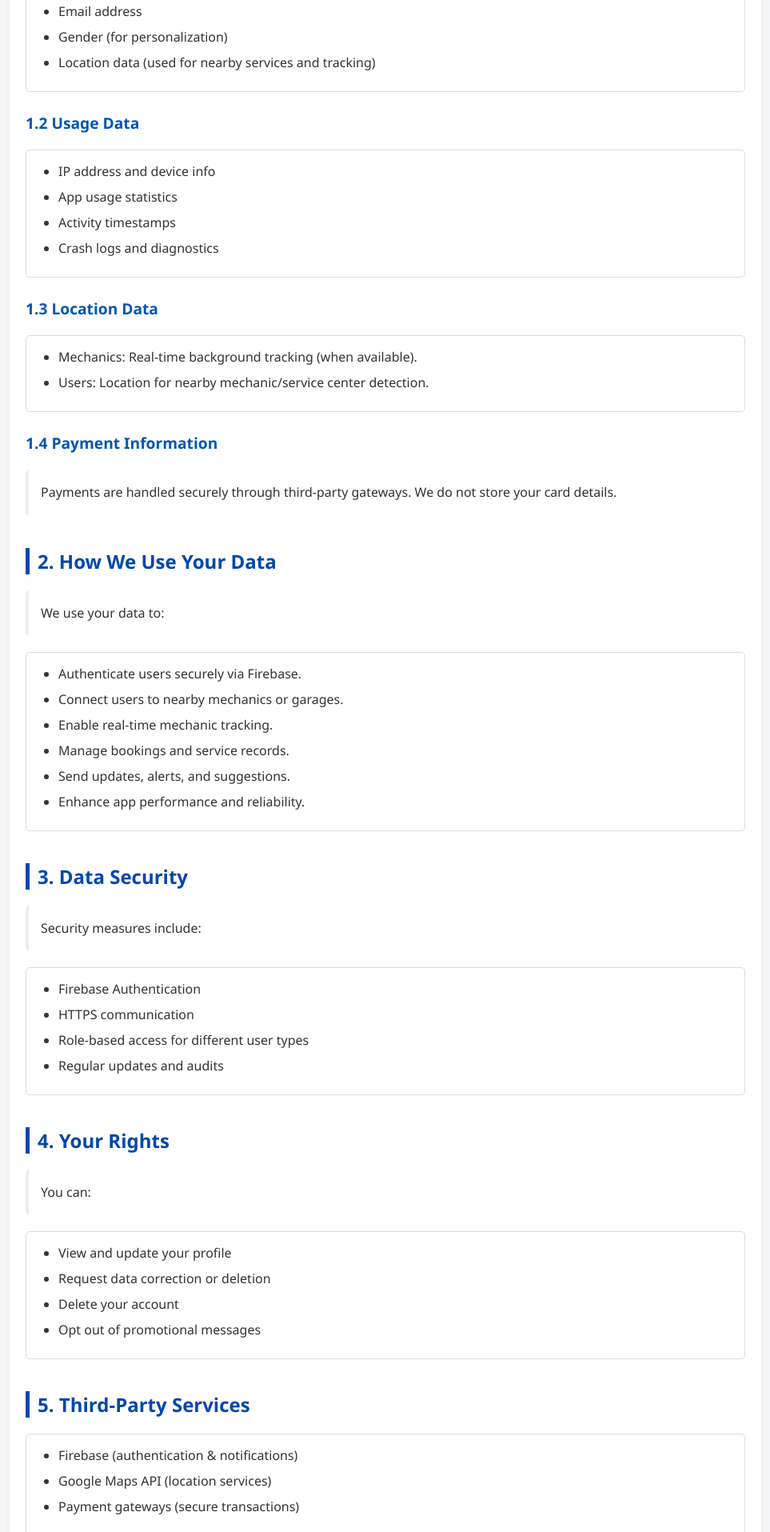
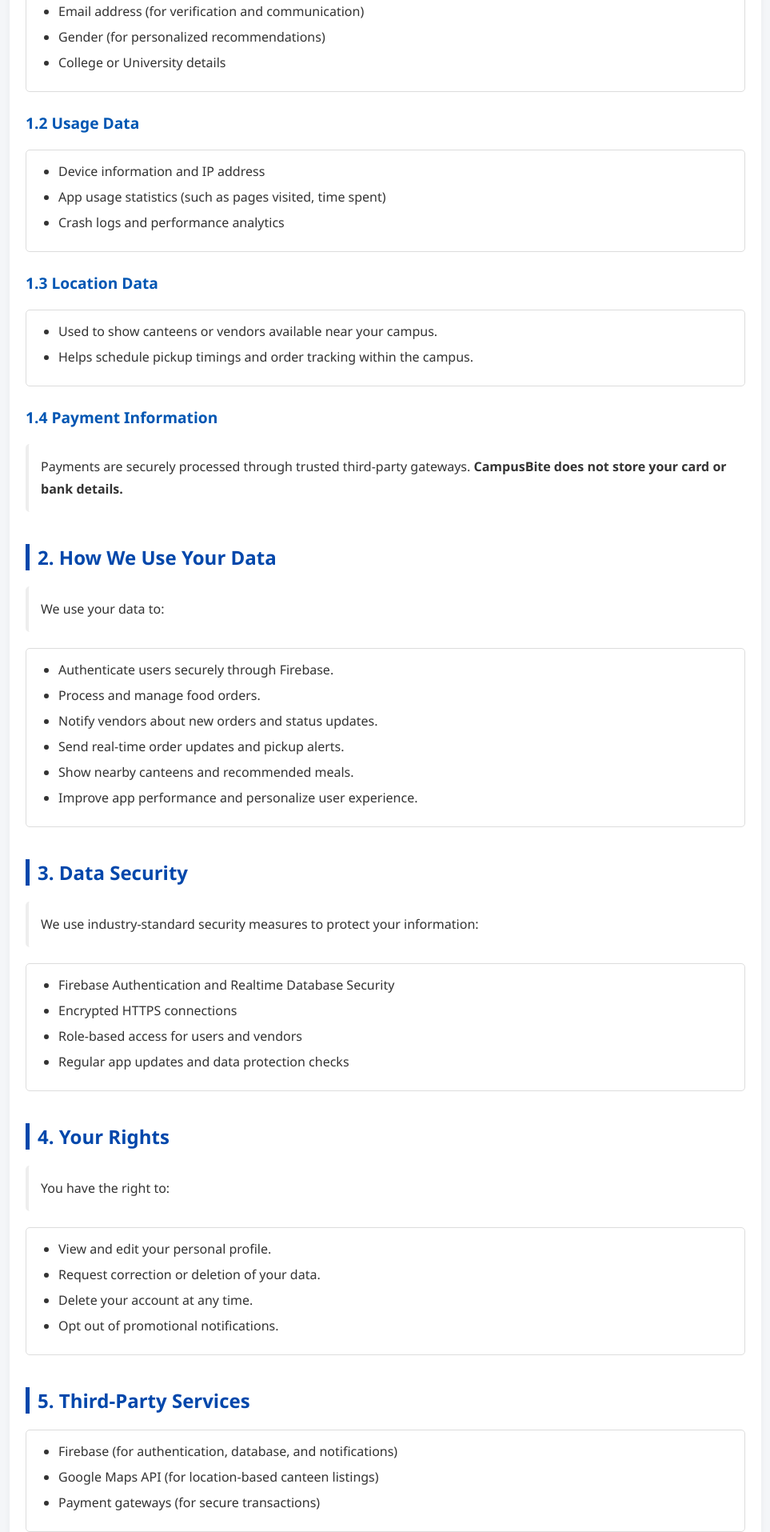
Before and after one commit to aditi240705/CampusBites-private-policy, a plain HTML site: page index.html in a window 1280 px wide. Shown: the part 885-2800 px from the top of the page at 80% size, without its empty margins (158-1121 px from the left). Drawn offline with Linux system fonts and the light colour scheme.

Commit message:
Update index.html

```diff
--- a/index.html
+++ b/index.html
@@ -127,94 +127,100 @@
         <h1>Privacy Policy - CampusBite</h1>
         <p><strong>Last updated:</strong> March 2025</p>
         <p>
-              Welcome to <strong>CampusBite</strong>, your university food app. Your privacy is important to us, and we are committed to protecting your personal information.
+            Welcome to <strong>CampusBite</strong> — your all-in-one university food ordering app.
+            Your privacy is important to us, and we are committed to protecting your personal information while providing a smooth and secure experience.
         </p>
 
         <p>This Privacy Policy outlines:</p>
         <ul>
             <li>What data we collect and how we use it.</li>
-              <li>How we store and secure your data.</li>
+            <li>How we store and secure your information.</li>
             <li>Your rights regarding your data.</li>
-              <li>How to contact us for concerns or inquiries.</li>
+            <li>How to contact us for any concerns.</li>
         </ul>
 
         <h2>1. Data We Collect</h2>
+
         <h3>1.1 Personal Information</h3>
-          <p>When you register or use our services, we may collect:</p>
+        <p>When you create an account or use CampusBite, we may collect:</p>
         <ul>
             <li>Full name</li>
             <li>Phone number (used for OTP login via Firebase)</li>
-              <li>Email address</li>
-              <li>Gender (for personalization)</li>
-              <li>Location data (used for nearby services and tracking)</li>
+            <li>Email address (for verification and communication)</li>
+            <li>Gender (for personalized recommendations)</li>
+            <li>College or University details</li>
         </ul>
 
         <h3>1.2 Usage Data</h3>
         <ul>
-              <li>IP address and device info</li>
-              <li>App usage statistics</li>
-              <li>Activity timestamps</li>
-              <li>Crash logs and diagnostics</li>
+            <li>Device information and IP address</li>
+            <li>App usage statistics (such as pages visited, time spent)</li>
+            <li>Crash logs and performance analytics</li>
         </ul>
 
         <h3>1.3 Location Data</h3>
         <ul>
-              <li>Mechanics: Real-time background tracking (when available).</li>
-              <li>Users: Location for nearby mechanic/service center detection.</li>
+            <li>Used to show canteens or vendors available near your campus.</li>
+            <li>Helps schedule pickup timings and order tracking within the campus.</li>
         </ul>
 
         <h3>1.4 Payment Information</h3>
-          <p>Payments are handled securely through third-party gateways. We do not store your card details.</p>
+        <p>Payments are securely processed through trusted third-party gateways.
+        <strong>CampusBite does not store your card or bank details.</strong></p>
 
         <h2>2. How We Use Your Data</h2>
         <p>We use your data to:</p>
         <ul>
-              <li>Authenticate users securely via Firebase.</li>
-              <li>Connect users to nearby mechanics or garages.</li>
-              <li>Enable real-time mechanic tracking.</li>
-              <li>Manage bookings and service records.</li>
-              <li>Send updates, alerts, and suggestions.</li>
-              <li>Enhance app performance and reliability.</li>
+            <li>Authenticate users securely through Firebase.</li>
+            <li>Process and manage food orders.</li>
+            <li>Notify vendors about new orders and status updates.</li>
+            <li>Send real-time order updates and pickup alerts.</li>
+            <li>Show nearby canteens and recommended meals.</li>
+            <li>Improve app performance and personalize user experience.</li>
         </ul>
 
         <h2>3. Data Security</h2>
-          <p>Security measures include:</p>
+        <p>We use industry-standard security measures to protect your information:</p>
         <ul>
-              <li>Firebase Authentication</li>
-              <li>HTTPS communication</li>
-              <li>Role-based access for different user types</li>
-              <li>Regular updates and audits</li>
+            <li>Firebase Authentication and Realtime Database Security</li>
+            <li>Encrypted HTTPS connections</li>
+            <li>Role-based access for users and vendors</li>
+            <li>Regular app updates and data protection checks</li>
         </ul>
 
         <h2>4. Your Rights</h2>
-          <p>You can:</p>
+        <p>You have the right to:</p>
         <ul>
-              <li>View and update your profile</li>
-              <li>Request data correction or deletion</li>
-              <li>Delete your account</li>
-              <li>Opt out of promotional messages</li>
+            <li>View and edit your personal profile.</li>
+            <li>Request correction or deletion of your data.</li>
+            <li>Delete your account at any time.</li>
+            <li>Opt out of promotional notifications.</li>
         </ul>
 
         <h2>5. Third-Party Services</h2>
         <ul>
-              <li>Firebase (authentication & notifications)</li>
-              <li>Google Maps API (location services)</li>
-              <li>Payment gateways (secure transactions)</li>
+            <li>Firebase (for authentication, database, and notifications)</li>
+            <li>Google Maps API (for location-based canteen listings)</li>
+            <li>Payment gateways (for secure transactions)</li>
         </ul>
-          <p>All providers are required to handle your data securely and responsibly.</p>
+        <p>All third-party providers are required to handle your data securely and in compliance with privacy standards.</p>
 
         <h2>6. Children's Privacy</h2>
-          <p>CampusBite is not designed for children under 13. If we detect such data, it will be deleted promptly.</p>
+        <p>CampusBite is intended for university students aged 16 and above.
+        If we discover that we have collected information from users under this age, we will delete it immediately.</p>
 
         <h2>7. Changes to This Policy</h2>
-          <p>We may update this Privacy Policy. All changes will be reflected in-app and on our website.</p>
+        <p>We may update this Privacy Policy periodically.
+        Any changes will be notified through the app and updated on our website.</p>
 
         <h2>8. Contact Us</h2>
-          <p>If you have any questions or concerns, please contact us:8248989512</p>
+        <p>If you have any questions, feedback, or privacy concerns, please contact us:</p>
+
         <div class="contact">
             <ul>
-                  <li>Email: <a href="mailto:support@bookmycaterer.com">s.shreyaaditi11a@gmail.com</a></li>
-                  <li>App: Use the "Contact Us" section in the settings menu.</li>
+                <li>📧 Email: <a href="mailto:s.shreyaaditi11a@gmail.com">s.shreyaaditi11a@gmail.com</a></li>
+                <li>📱 Phone: 8248989512</li>
+                <li>📲 App: Use the “Contact Us” option in the CampusBite settings menu.</li>
             </ul>
         </div>
     </div>
```
Lines whose indentation alone changed are shown as unchanged.
